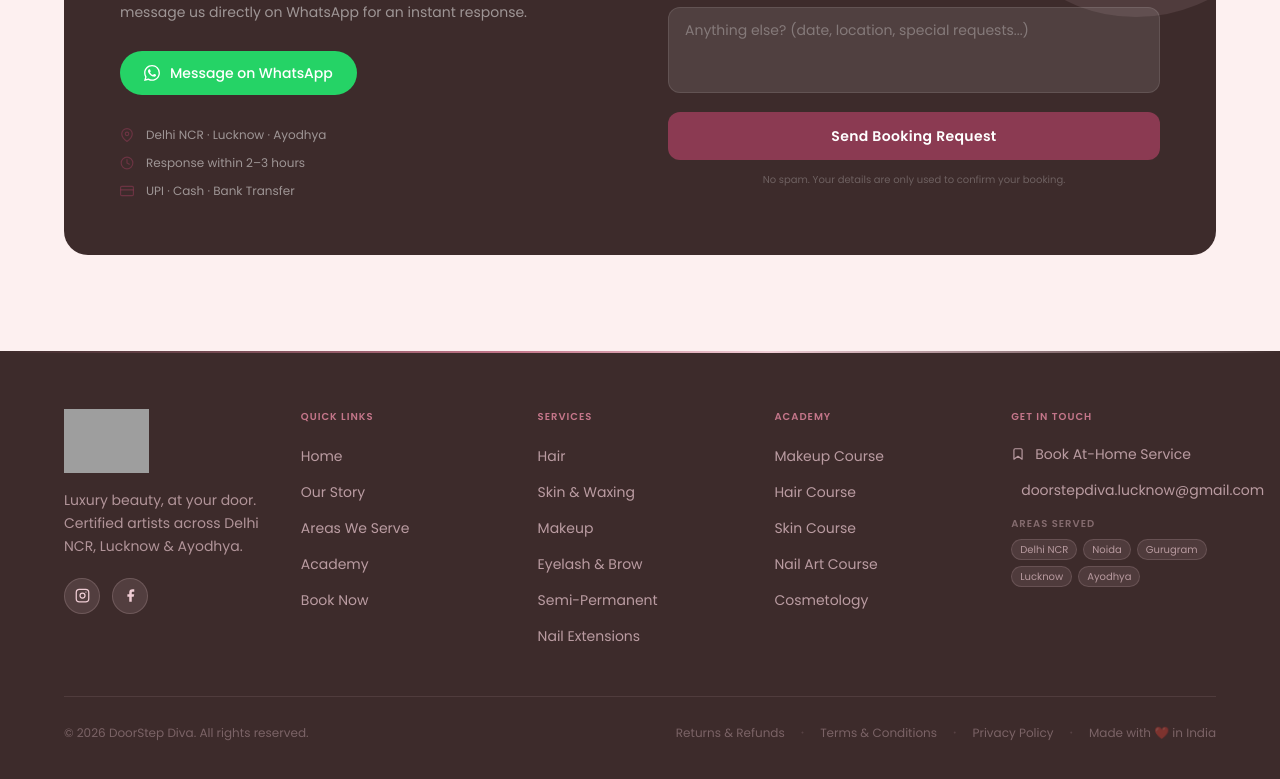
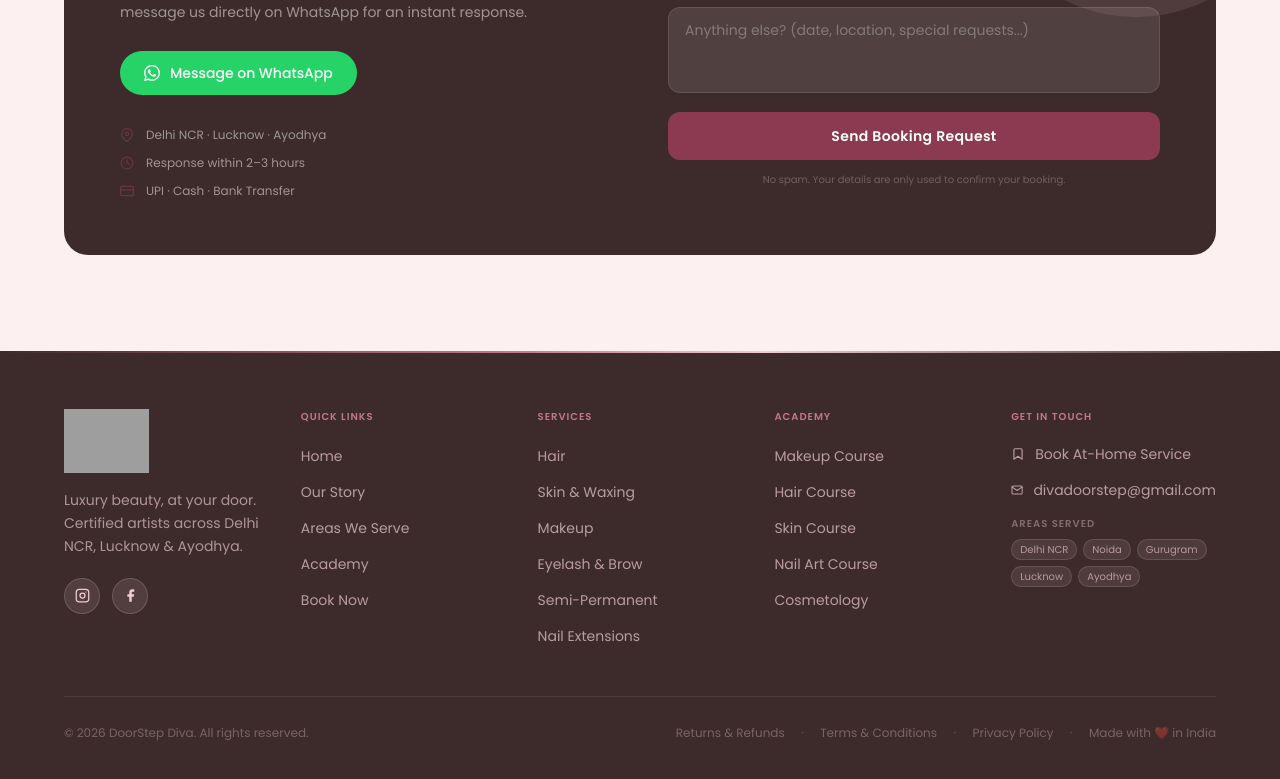
Before and after one commit to ZEAXTHsec/doorstepdiva, a Next.js app: page / in a window 1280 px wide. Shown: the part 7369-8148 px from the top of the page. Built offline with nearby package versions, Linux system fonts and the light colour scheme; grey boxes are pictures that could not be loaded.

Commit message:
fix: update recipient email to divadoorstep@gmail.com

```diff
--- a/app/components/Footer.tsx
+++ b/app/components/Footer.tsx
@@ -175,7 +175,7 @@ export default function Footer() {
                 Book At-Home Service
               </Link>
               <a
-                href="mailto:doorstepdiva.lucknow@gmail.com"
+                href="mailto:divadoorstep@gmail.com"
                 className="flex items-center gap-2.5 font-poppins text-sm transition-colors hover:text-white"
                 style={{ color: 'rgba(239,204,212,0.7)' }}
               >
@@ -183,7 +183,7 @@ export default function Footer() {
                   <path d="M4 4h16c1.1 0 2 .9 2 2v12c0 1.1-.9 2-2 2H4c-1.1 0-2-.9-2-2V6c0-1.1.9-2 2-2z"/>
                   <polyline points="22,6 12,13 2,6"/>
                 </svg>
-                doorstepdiva.lucknow@gmail.com
+                divadoorstep@gmail.com
               </a>
               <div>
                 <p
--- a/lib/email.ts
+++ b/lib/email.ts
@@ -1,6 +1,6 @@
 import { Resend } from 'resend'
 
-const ADMIN_EMAIL = process.env.ADMIN_EMAIL || 'doorstepdiva.lucknow@gmail.com'
+const ADMIN_EMAIL = process.env.ADMIN_EMAIL || 'divadoorstep@gmail.com'
 
 export interface BookingEmailData {
   customer_name: string
```
Also changed, not shown: 1 other file (tests, documents, lock files or other folders).
